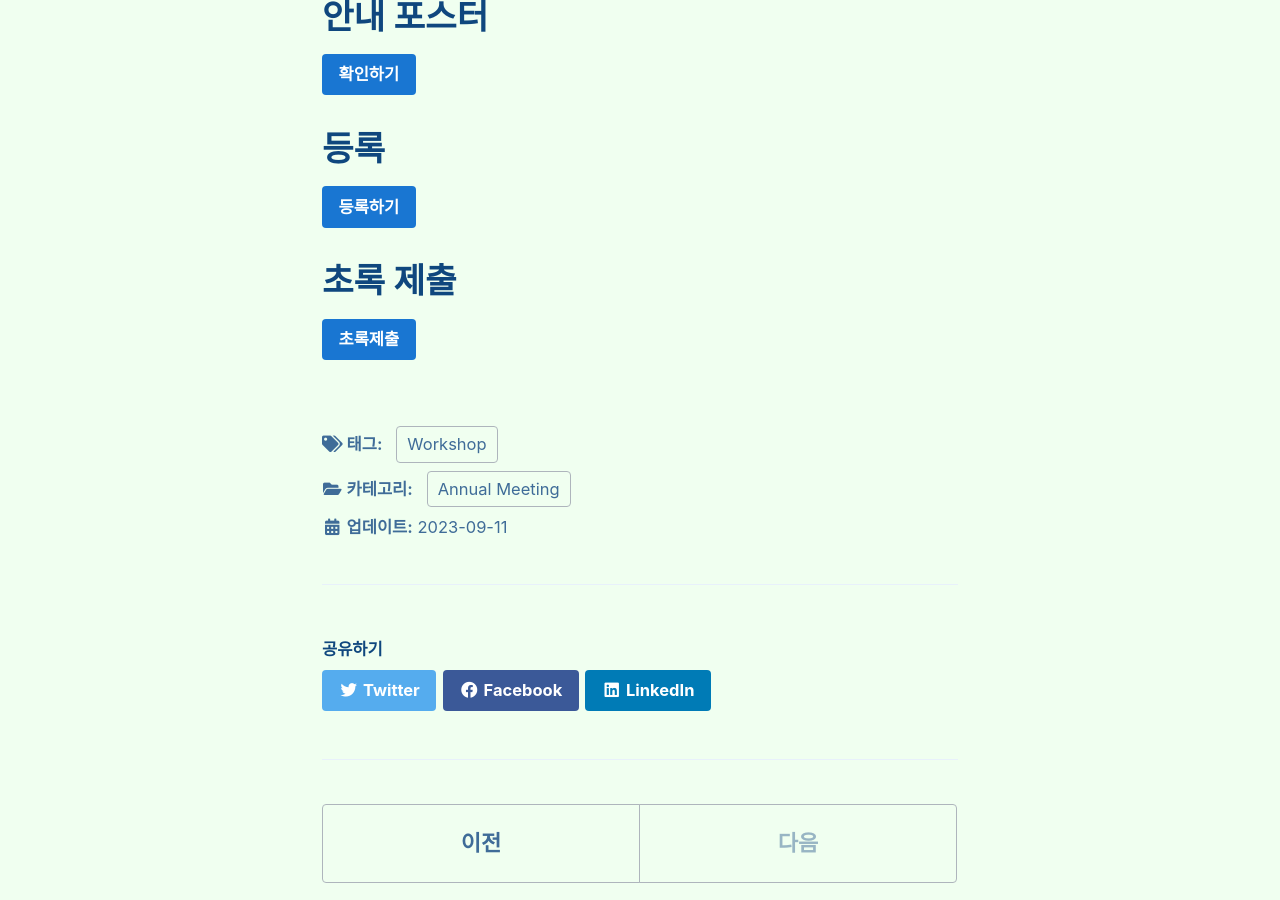
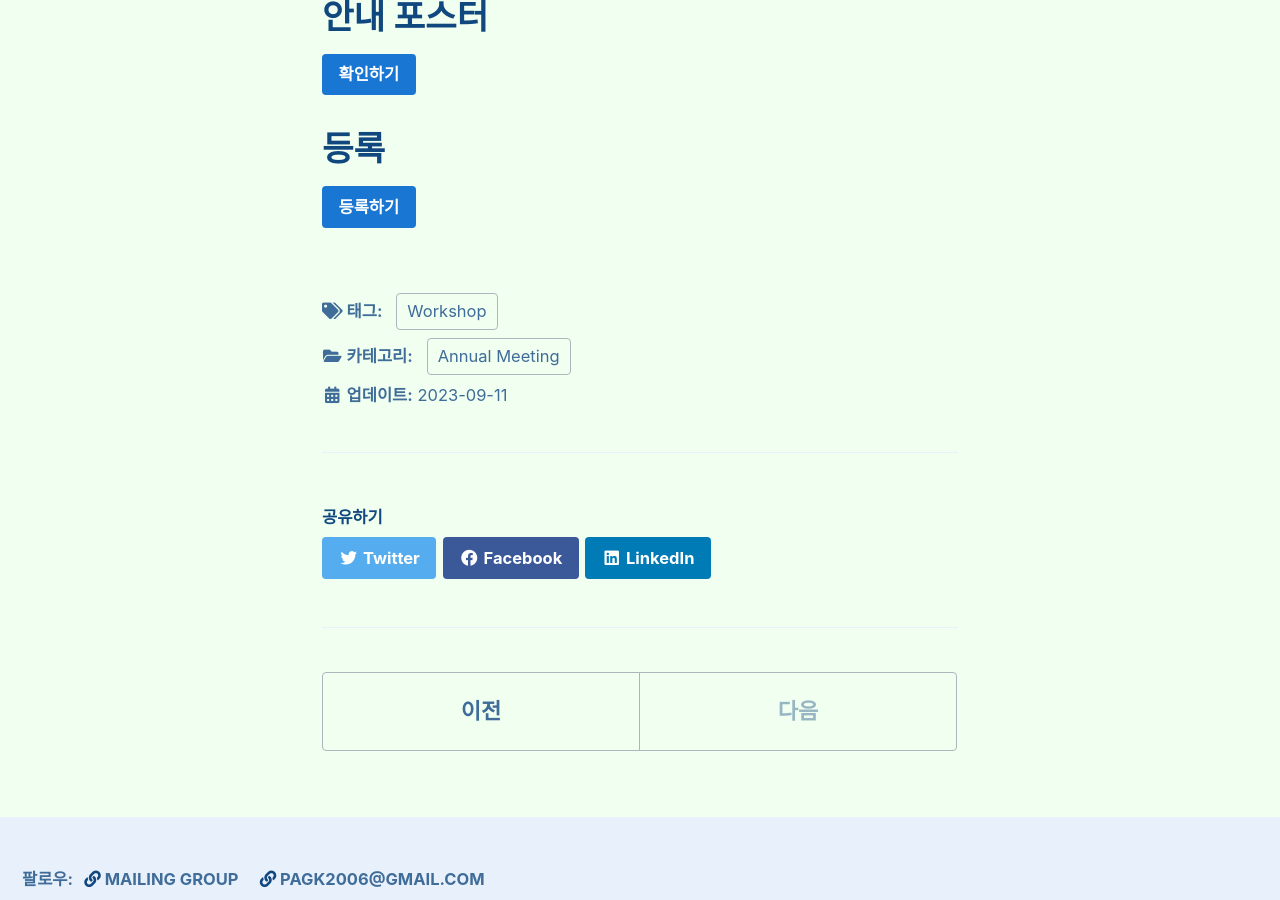
Before and after one commit to pagkkr/pagkkr.github.io, a Jekyll site: the page built from _posts/2023-09-11-annual-meeting.md, in a window 1280 px wide and 900 px high, scrolled down 782 px. Built offline with Jekyll 4.4.1, drawn with Linux system fonts in a browser that asks for light colours; cached includes are drawn as plain includes.

Commit message:
Update 2023-09-11-annual-meeting.md

```diff
--- a/_posts/2023-09-11-annual-meeting.md
+++ b/_posts/2023-09-11-annual-meeting.md
@@ -18,6 +18,3 @@ header:
 
 # 등록
 [등록하기](https://docs.google.com/forms/d/e/1FAIpQLSdT2TNjIW7iG-ofhVx7MVUJNoVnb4Lf0Xpy59DV5hrRCkRYoA/viewform){: .btn .btn--primary}
-
-# 초록 제출
-[초록제출](https://forms.gle/QXcwqQGU7T98bZjL9){: .btn .btn--primary}
```
